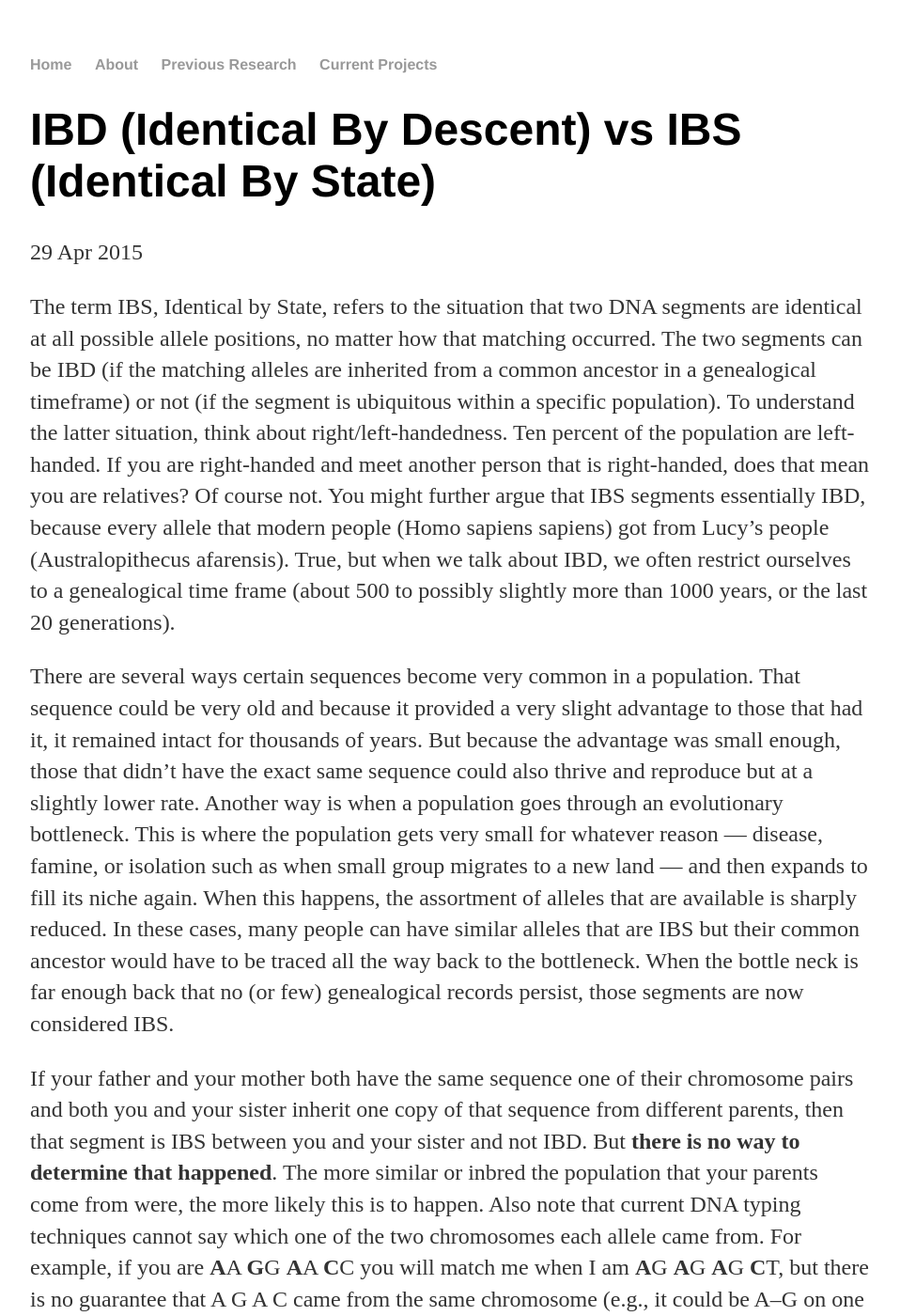
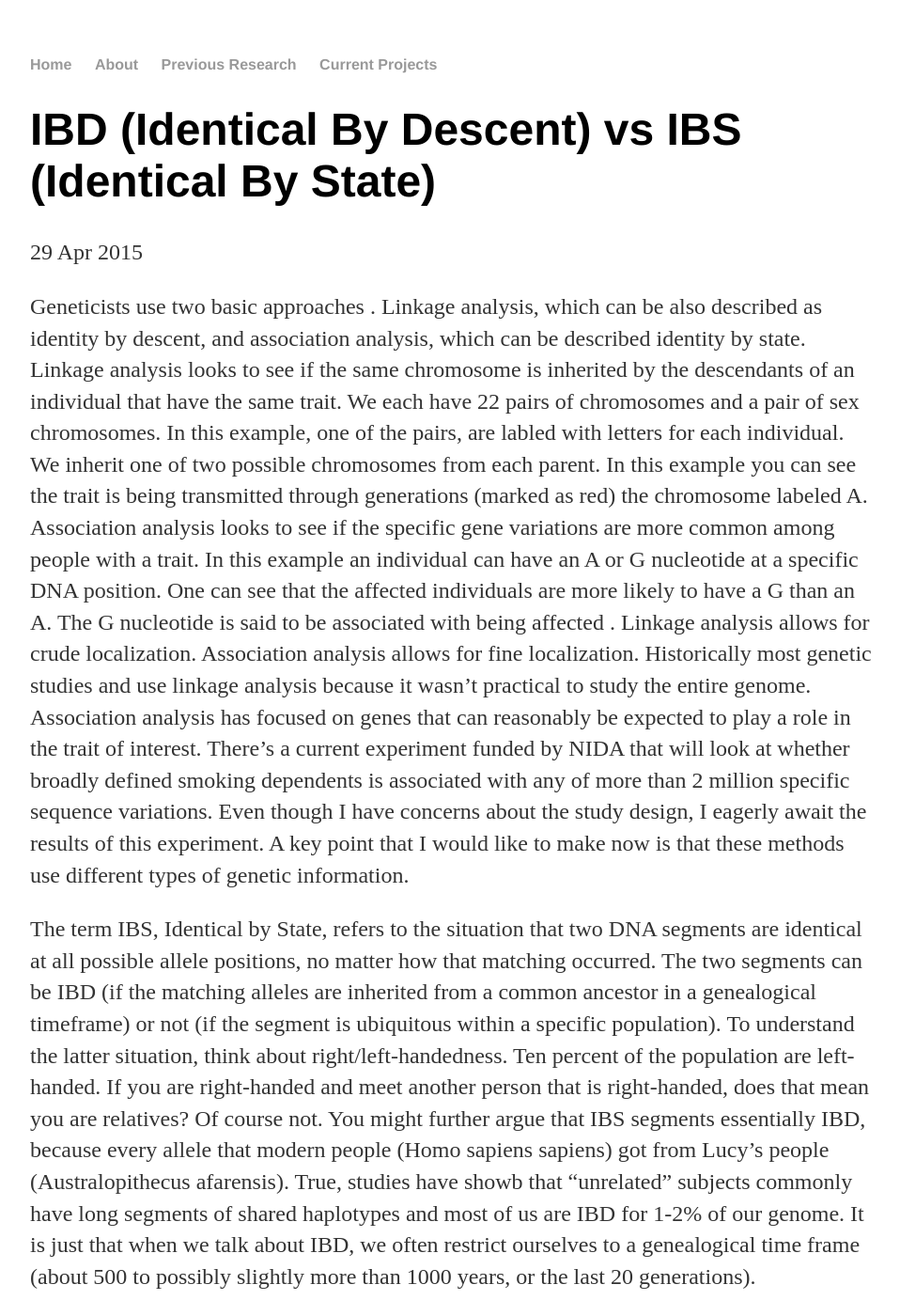
Before and after one commit to lybird300/lybird300.github.io, a Jekyll site: the page built from _posts/2015-04-29-IBDvsIBS.md, in a window 1280 px wide and 1400 px high. Shown: the whole window at 94% size, without its empty margins (160-1118 px from the left). Built offline with Jekyll 4.4.1, drawn with Linux system fonts in a browser that asks for light colours.

Commit message:
Update 2015-04-29-IBDvsIBS.md

```diff
--- a/_posts/2015-04-29-IBDvsIBS.md
+++ b/_posts/2015-04-29-IBDvsIBS.md
@@ -3,8 +3,15 @@
 title: "IBD (Identical By Descent) vs IBS (Identical By State)"
 date: 2015-04-29
 ---
+Geneticists use two basic approaches .  Linkage analysis, which can be also described as identity by descent, and association analysis, which can be described identity by state.
+Linkage analysis looks to see if the same chromosome is inherited by the descendants of an individual that have the same trait. We each have 22 pairs of chromosomes and a pair of sex chromosomes. In this example, one of the pairs, are labled with letters for each individual. We inherit one of two possible chromosomes from each parent. In this example you can see the trait is being transmitted through generations (marked as red) the chromosome labeled A.
+Association analysis looks to see if the specific gene variations are more common among people with a trait.  In this example an individual can have an A or G nucleotide at a specific DNA position.  One can see that the affected individuals are more likely to have a G than an A. The G nucleotide is said to be associated with being affected .
+Linkage analysis allows for crude localization. Association analysis allows for fine localization.  Historically most genetic studies and use linkage analysis because it wasn’t practical to study the entire genome. Association analysis has focused on genes that can reasonably be expected to play a role in the trait of interest.
+There’s a current experiment funded by NIDA that will look at whether broadly defined smoking dependents is associated with any of more than 2 million specific sequence variations.  Even though I have concerns about the study design, I eagerly await the results of this experiment.
+A key point that I would like to make now is that  these methods use different  types of genetic information.
 
-The term IBS, Identical by State, refers to the situation that two DNA segments are identical at all possible allele positions, no matter how that matching occurred. The two segments can be IBD (if the matching alleles are inherited from a common ancestor in a genealogical timeframe) or not (if the segment is ubiquitous within a specific population). To understand the latter situation, think about right/left-handedness. Ten percent of the population are left-handed. If you are right-handed and meet another person that is right-handed, does that mean you are relatives? Of course not. You might further argue that IBS segments essentially IBD, because every allele that modern people (Homo sapiens sapiens) got from Lucy’s people (Australopithecus afarensis). True, but when we talk about IBD, we often restrict ourselves to a genealogical time frame (about 500 to possibly slightly more than 1000 years, or the last 20 generations).
+
+The term IBS, Identical by State, refers to the situation that two DNA segments are identical at all possible allele positions, no matter how that matching occurred. The two segments can be IBD (if the matching alleles are inherited from a common ancestor in a genealogical timeframe) or not (if the segment is ubiquitous within a specific population). To understand the latter situation, think about right/left-handedness. Ten percent of the population are left-handed. If you are right-handed and meet another person that is right-handed, does that mean you are relatives? Of course not. You might further argue that IBS segments essentially IBD, because every allele that modern people (Homo sapiens sapiens) got from Lucy’s people (Australopithecus afarensis). True, studies have showb that “unrelated” subjects commonly have long segments of shared haplotypes and most of us are IBD for 1-2% of our genome. It is just that when we talk about IBD, we often restrict ourselves to a genealogical time frame (about 500 to possibly slightly more than 1000 years, or the last 20 generations).
 
 There are several ways certain sequences become very common in a population. That sequence could be very old and because it provided a very slight advantage to those that had it, it remained intact for thousands of years. But because the advantage was small enough, those that didn’t have the exact same sequence could also thrive and reproduce but at a slightly lower rate. Another way is when a population goes through an evolutionary bottleneck. This is where the population gets very small for whatever reason — disease, famine, or isolation such as when small group migrates to a new land — and then expands to fill its niche again. When this happens, the assortment of alleles that are available is sharply reduced. In these cases, many people can have similar alleles that are IBS but their common ancestor would have to be traced all the way back to the bottleneck. When the bottle neck is far enough back that no (or few) genealogical records persist, those segments are now considered IBS.
 
```
